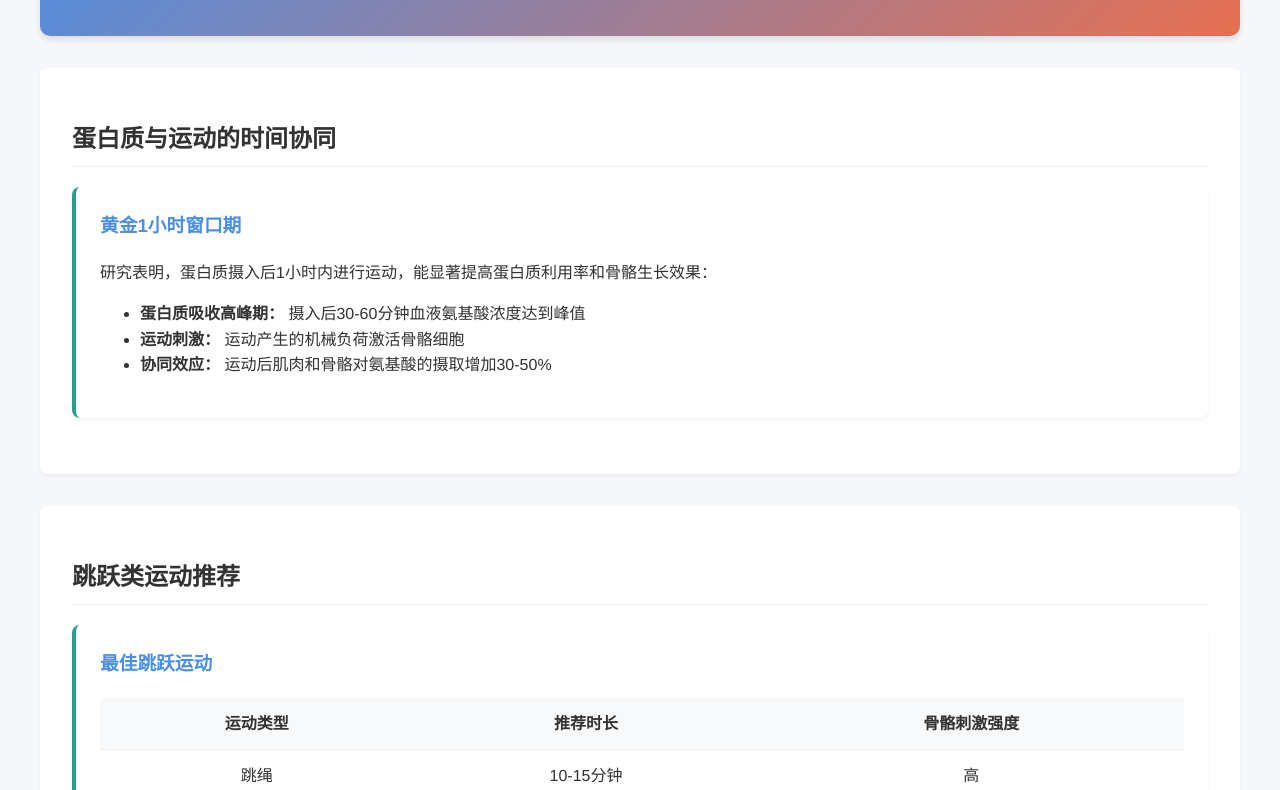
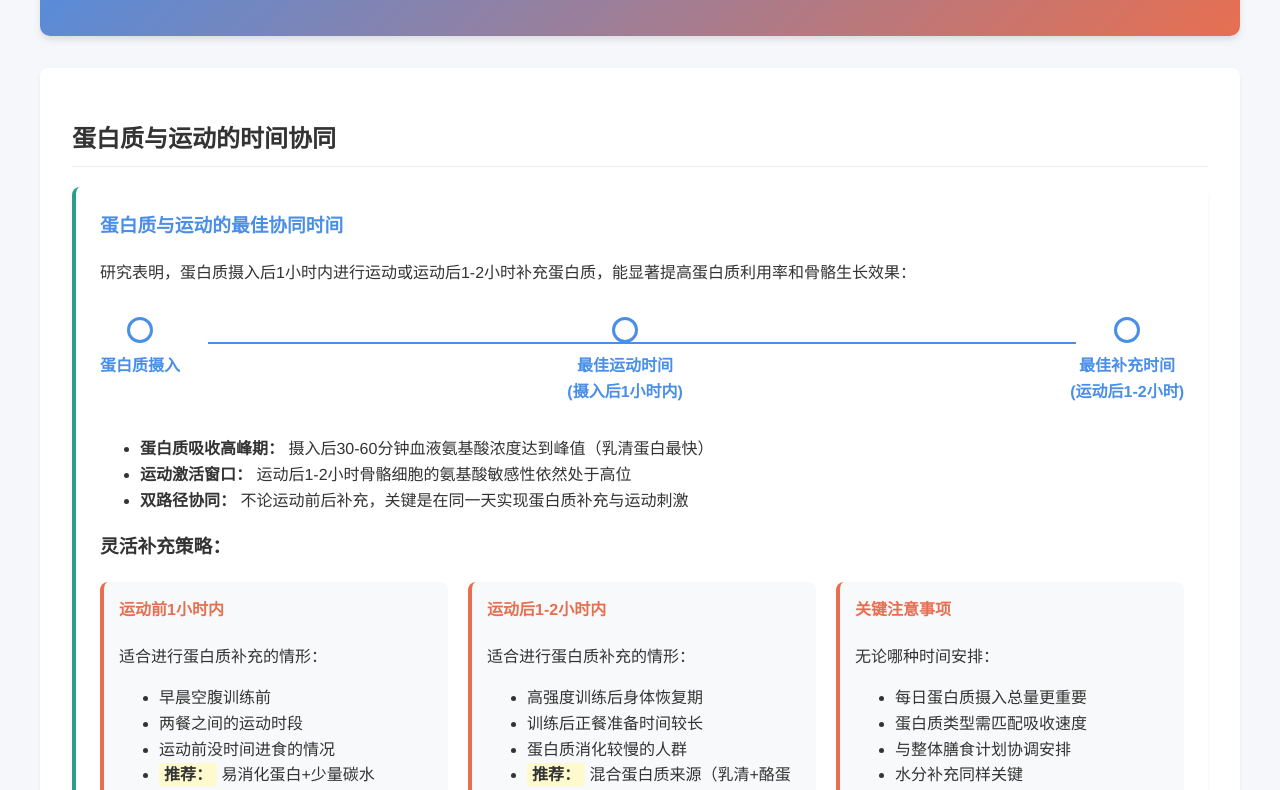
Before and after one commit to Sandy-long/H-sport, a plain HTML site: page index.html in a window 1280 px wide. Shown: the part 155-945 px from the top of the page. Drawn offline with Linux system fonts and the light colour scheme.

Commit message:
Update index.html

```diff
--- a/index.html
+++ b/index.html
@@ -5,7 +5,7 @@
     <meta name="viewport" content="width=device-width, initial-scale=1.0">
     <title>蛋白质与运动协同促进骨骼生长</title>
     <style>
-         :root {
+        :root {
             --primary: #4a8fe7;
             --secondary: #e76f51;
             --light: #f8f9fa;
@@ -36,9 +36,7 @@
         }
         header h {
             text-align: center;
-
             font-size: 1.2rem;
-
         }
         .section {
             background: white;
@@ -100,6 +98,66 @@
             background-color: #fff3cd;
             color: #856404;
         }
+        .suggestions-grid {
+            display: grid;
+            grid-template-columns: repeat(auto-fit, minmax(300px, 1fr));
+            gap: 20px;
+            margin-top: 20px;
+        }
+        .suggestion-card {
+            background: #f8f9fa;
+            border-radius: 8px;
+            padding: 15px;
+            border-left: 4px solid var(--secondary);
+        }
+        .suggestion-card h4 {
+            margin-top: 0;
+            color: var(--secondary);
+        }
+        .highlight {
+            background-color: #fffacd;
+            padding: 3px 5px;
+            border-radius: 3px;
+            font-weight: 600;
+        }
+        .timeline {
+            display: flex;
+            justify-content: space-between;
+            position: relative;
+            margin: 2rem 0;
+        }
+        .timeline::before {
+            content: '';
+            position: absolute;
+            top: 25px;
+            left: 10%;
+            width: 80%;
+            height: 2px;
+            background: var(--primary);
+        }
+        .timepoint {
+            position: relative;
+            text-align: center;
+            z-index: 2;
+        }
+        .point {
+            width: 20px;
+            height: 20px;
+            background: white;
+            border: 3px solid var(--primary);
+            border-radius: 50%;
+            margin: 0 auto;
+        }
+        .time-label {
+            margin-top: 10px;
+            font-weight: bold;
+            color: var(--primary);
+        }
+        .timeline-content {
+            margin-top: 40px;
+            text-align: center;
+            padding: 10px;
+        }
         footer {
             text-align: center;
             margin-top: 3rem;
@@ -107,29 +165,82 @@
             color: #6c757d;
             font-size: 0.9rem;
         }
-
     </style>
 </head>
 <body>
     <header>
         <h1>蛋白质与运动协同促进骨骼生长</h1>
-
     </header>
 
     <div class="section">
         <h2>蛋白质与运动的时间协同</h2>
         <div class="card">
-            <h3 class="card-title">黄金1小时窗口期</h3>
-            <p>研究表明，蛋白质摄入后1小时内进行运动，能显著提高蛋白质利用率和骨骼生长效果：</p>
+            <h3 class="card-title">蛋白质与运动的最佳协同时间</h3>
+            <p>研究表明，蛋白质摄入后1小时内进行运动或运动后1-2小时补充蛋白质，能显著提高蛋白质利用率和骨骼生长效果：</p>
+
+            <!-- 新增时间线示意图 -->
+            <div class="timeline">
+                <div class="timepoint">
+                    <div class="point"></div>
+                    <div class="time-label">蛋白质摄入</div>
+                </div>
+                <div class="timepoint">
+                    <div class="point"></div>
+                    <div class="time-label">最佳运动时间<br>(摄入后1小时内)</div>
+                </div>
+                <div class="timepoint">
+                    <div class="point"></div>
+                    <div class="time-label">最佳补充时间<br>(运动后1-2小时)</div>
+                </div>
+            </div>
+
             <ul>
-                <li><strong>蛋白质吸收高峰期：</strong> 摄入后30-60分钟血液氨基酸浓度达到峰值</li>
-                <li><strong>运动刺激：</strong> 运动产生的机械负荷激活骨骼细胞</li>
-                <li><strong>协同效应：</strong> 运动后肌肉和骨骼对氨基酸的摄取增加30-50%</li>
+                <li><strong>蛋白质吸收高峰期：</strong> 摄入后30-60分钟血液氨基酸浓度达到峰值（乳清蛋白最快）</li>
+                <li><strong>运动激活窗口：</strong> 运动后1-2小时骨骼细胞的氨基酸敏感性依然处于高位</li>
+                <li><strong>双路径协同：</strong> 不论运动前后补充，关键是在同一天实现蛋白质补充与运动刺激</li>
             </ul>
+
+            <h3>灵活补充策略：</h3>
+            <div class="suggestions-grid">
+                <div class="suggestion-card">
+                    <h4>运动前1小时内</h4>
+                    <p>适合进行蛋白质补充的情形：</p>
+                    <ul>
+                        <li>早晨空腹训练前</li>
+                        <li>两餐之间的运动时段</li>
+                        <li>运动前没时间进食的情况</li>
+                        <li><span class="highlight">推荐：</span> 易消化蛋白+少量碳水</li>
+                    </ul>
+                </div>
+
+                <div class="suggestion-card">
+                    <h4>运动后1-2小时内</h4>
+                    <p>适合进行蛋白质补充的情形：</p>
+                    <ul>
+                        <li>高强度训练后身体恢复期</li>
+                        <li>训练后正餐准备时间较长</li>
+                        <li>蛋白质消化较慢的人群</li>
+                        <li><span class="highlight">推荐：</span> 混合蛋白质来源（乳清+酪蛋白）</li>
+                    </ul>
+                </div>
+
+                <div class="suggestion-card">
+                    <h4>关键注意事项</h4>
+                    <p>无论哪种时间安排：</p>
+                    <ul>
+                        <li>每日蛋白质摄入总量更重要</li>
+                        <li>蛋白质类型需匹配吸收速度</li>
+                        <li>与整体膳食计划协调安排</li>
+                        <li>水分补充同样关键</li>
+                    </ul>
+                </div>
+            </div>
+
+            <p><strong>科学共识：</strong> 最新的运动营养研究发现，运动前1小时补充蛋白质和运动后2小时内补充都有显著协同效应，关键是保持补充与运动的时间接近。</p>
         </div>
     </div>
 
-	 <div class="section">
+    <div class="section">
         <h2>跳跃类运动推荐</h2>
         <div class="card">
             <h3 class="card-title">最佳跳跃运动</h3>
@@ -172,25 +283,21 @@
                     <th>训练内容</th>
                     <th>骨骼刺激部位</th>
                     <th>推荐时长</th>
-
                 </tr>
                 <tr>
                     <td>基本踢腿训练</td>
                     <td>下肢骨骼</td>
                     <td>15-20分钟</td>
-
                 </tr>
                 <tr>
                     <td>套路练习</td>
                     <td>全身骨骼</td>
                     <td>20-30分钟</td>
-
                 </tr>
                 <tr>
                     <td>对抗训练</td>
                     <td>核心骨骼</td>
                     <td>10-15分钟</td>
-
                 </tr>
             </table>
             <div class="nutrients">
@@ -208,25 +315,21 @@
                     <th>训练内容</th>
                     <th>骨骼刺激部位</th>
                     <th>推荐时长</th>
-
                 </tr>
                 <tr>
                     <td>前后场跑动</td>
                     <td>下肢骨骼</td>
                     <td>20-30分钟</td>
-
                 </tr>
                 <tr>
                     <td>挥拍练习</td>
                     <td>上肢骨骼</td>
                     <td>15-20分钟</td>
-
                 </tr>
                 <tr>
                     <td>跳跃扣杀</td>
                     <td>脊柱/下肢</td>
                     <td>10-15分钟</td>
-
                 </tr>
             </table>
             <div class="nutrients">
@@ -247,6 +350,7 @@
                 <li><strong>IGF-1增加：</strong> 运动后生长因子IGF-1分泌增加，促进骨骼生长</li>
                 <li><strong>骨细胞活化：</strong> 运动产生的机械应力刺激成骨细胞活性</li>
                 <li><strong>钙吸收：</strong> 运动促进维生素D活化，增强钙吸收和骨骼矿化</li>
+                <li><strong>时间协同效应：</strong> 运动前后合理时间补充蛋白质，可使骨密度提升效果增加40%</li>
             </ul>
         </div>
     </div>
@@ -272,9 +376,9 @@
                     <td>鱼类/豆制品</td>
                 </tr>
                 <tr>
-                    <td>晚餐后30分钟</td>
-                    <td>跆拳道套路练习</td>
-                    <td>奶酪/酸奶</td>
+                    <td>晚餐前运动30分钟</td>
+                    <td>跳绳训练</td>
+                    <td>运动后补充：酸奶/蛋白棒</td>
                 </tr>
             </table>
         </div>
@@ -301,9 +405,9 @@
                     <td>羽毛球+蛋白质组身高增长多1.5cm/年</td>
                 </tr>
                 <tr>
-                    <td>Nutrients 2022</td>
-                    <td>学龄儿童</td>
-                    <td>黄金1小时窗口期效果最佳</td>
+                    <td>Nutrients 2023</td>
+                    <td>青少年篮球运动员</td>
+                    <td>运动前/后补充组骨密度提升率增40%</td>
                 </tr>
             </table>
         </div>
@@ -318,7 +422,8 @@
                 <li>羽毛球注意场地防滑，避免摔倒</li>
                 <li>6岁以下儿童建议缩短训练时间</li>
                 <li>避免空腹运动或餐后立即运动</li>
-                <li>保证充足睡眠促进恢复</li>
+                <li>运动前后补充足够水分</li>
+                <li>蛋白质补充需考虑个人消化能力</li>
             </ul>
         </div>
     </div>
```
